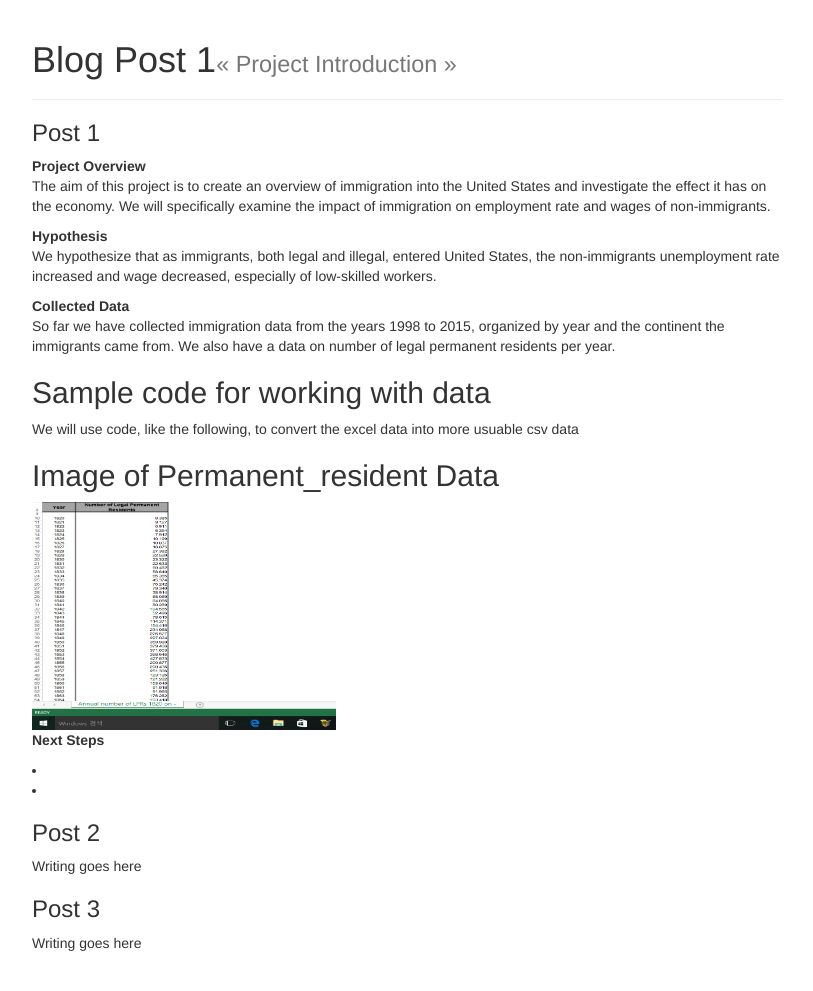
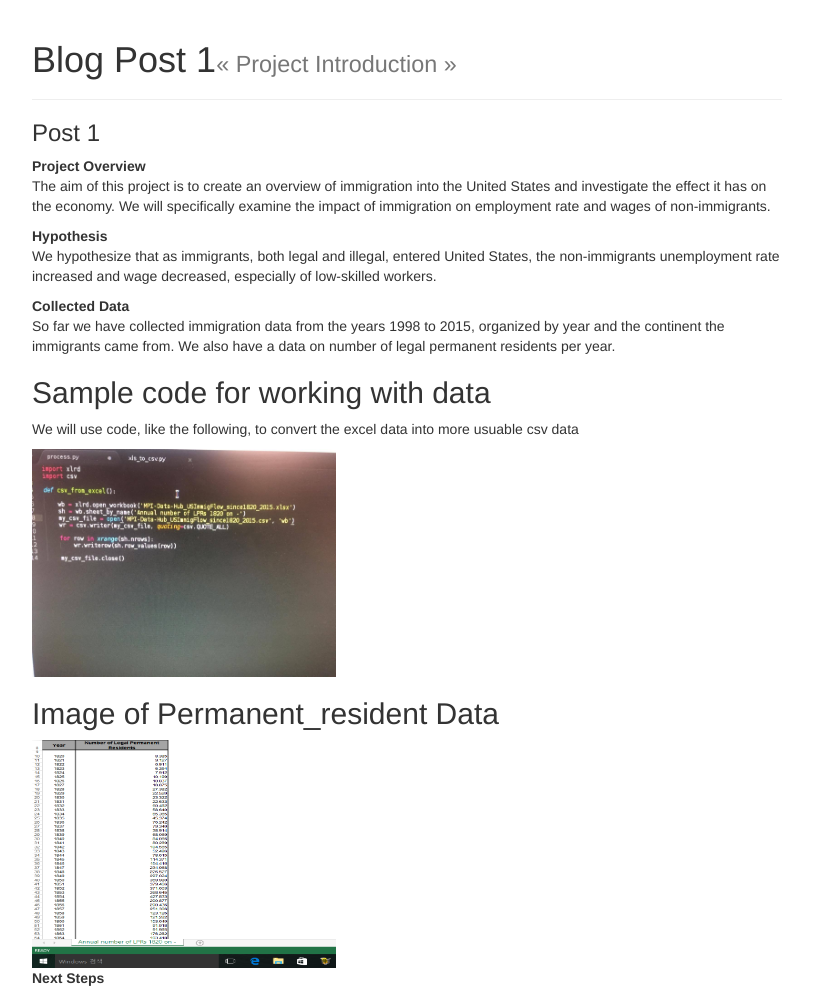
Before and after one commit to CS1951A-Data-Science-Project/Blog, a plain HTML site: page post1/index.html in a window 1280 px wide. Shown: the top 991 px of the page, without its empty margins (233-1046 px from the left). Before the commit the page ends 963 px from the top, so only its background shows below. Drawn offline with nearby package versions, Linux system fonts and the light colour scheme.

Commit message:
Update index.html

```diff
--- a/post1/index.html
+++ b/post1/index.html
@@ -31,6 +31,7 @@
 				</p>
 				<h2>Sample code for working with data</h2>
 				<p>We will use code, like the following, to convert the excel data into more usuable csv data</p>
+				<img src="../excel_to_csv_code.jpg"style="width:304px;height:228px;">
 				<h2>Image of Permanent_resident Data</h2>
 				<img src="../permanent_residents.png"style="width:304px;height:228px;">
 				<p>
```
